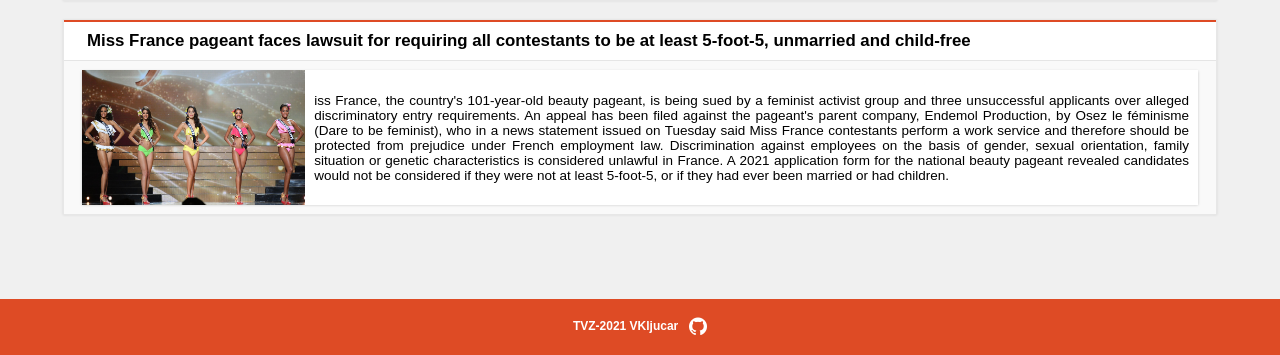
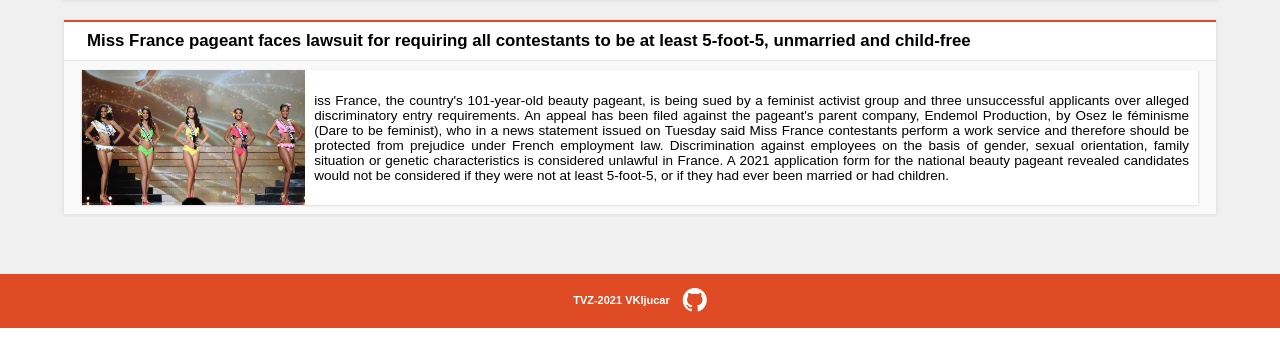
Before and after one commit to VKljucar/ntpws-project, a PHP site: page /news.html in a window 1280 px wide. Shown: the part 965-1320 px from the top of the page. After the commit the page ends 1293 px from the top, so only its background shows below. Run offline with PHP 8.4, Linux system fonts and the light colour scheme.

Commit message:
footer changes

```diff
--- a/styles/news.css
+++ b/styles/news.css
@@ -3,6 +3,8 @@
     padding: 0;
     font-family: Arial;
     background-color: #F0F0F0;
+    display: flex;
+    flex-direction: column;
 }
 
 /* Header */
@@ -62,14 +64,13 @@
 /* Footer */
 
 .footer {
-    margin-top: 100px;
+    margin-top: 50px;
     width: 100%;
     background-color: #DE4B25;
     color: white;
     text-align: center;
     font-weight: bold;
-    padding: 5px 0px 5px 0px;
-    zoom: 0.75;
+    font-size: 11px;
  }
 
 .footer a{
--- a/styles/styles.css
+++ b/styles/styles.css
@@ -62,14 +62,15 @@
 /* Footer */
 
 .footer {
-    margin-top: 83px;
     width: 100%;
     background-color: #DE4B25;
     color: white;
     text-align: center;
     font-weight: bold;
-    padding: 5px 0px 5px 0px;
     font-size: 11px;
+    position: absolute;
+    bottom: 0;
+    margin-top: 100px;
  }
 
 .footer a{
```
